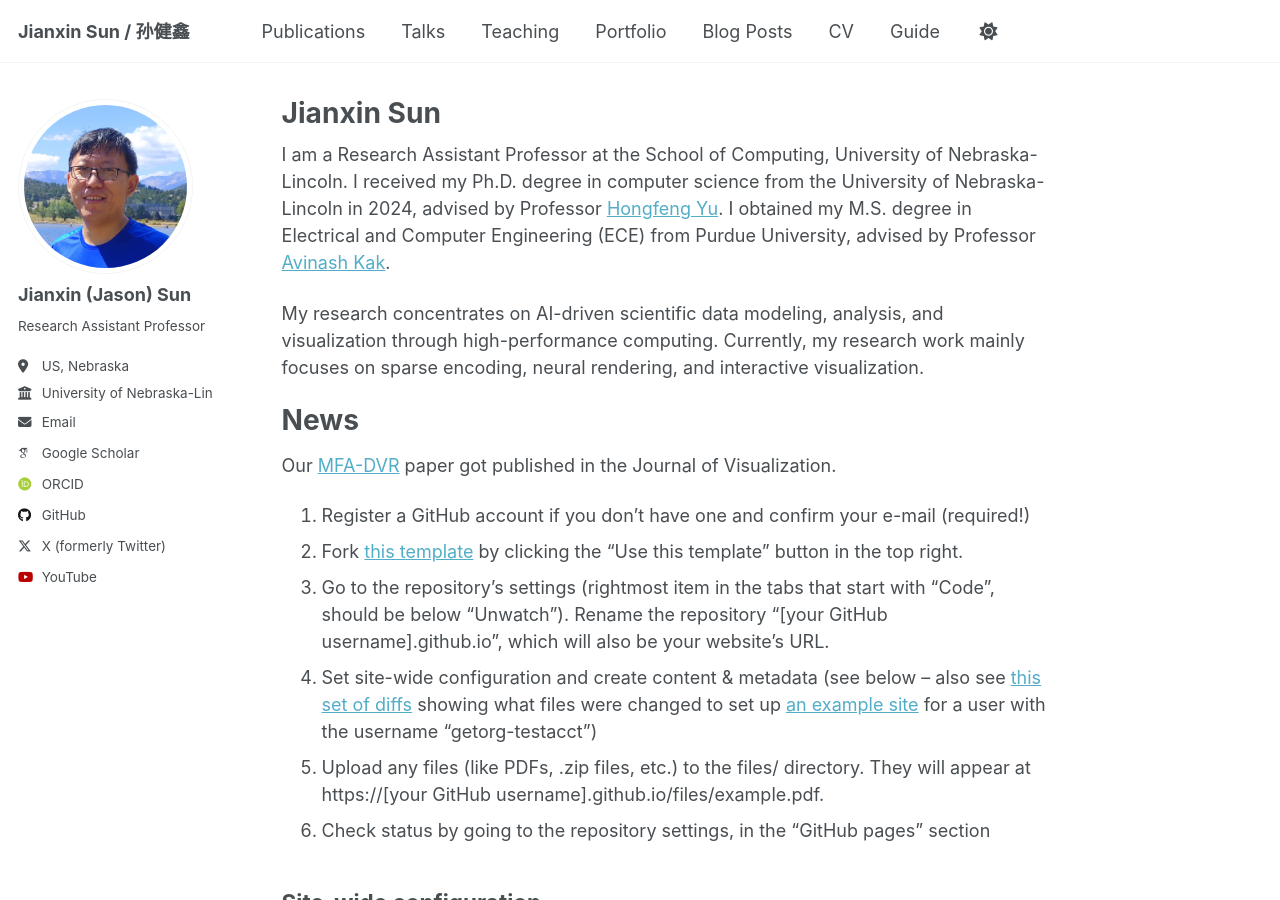
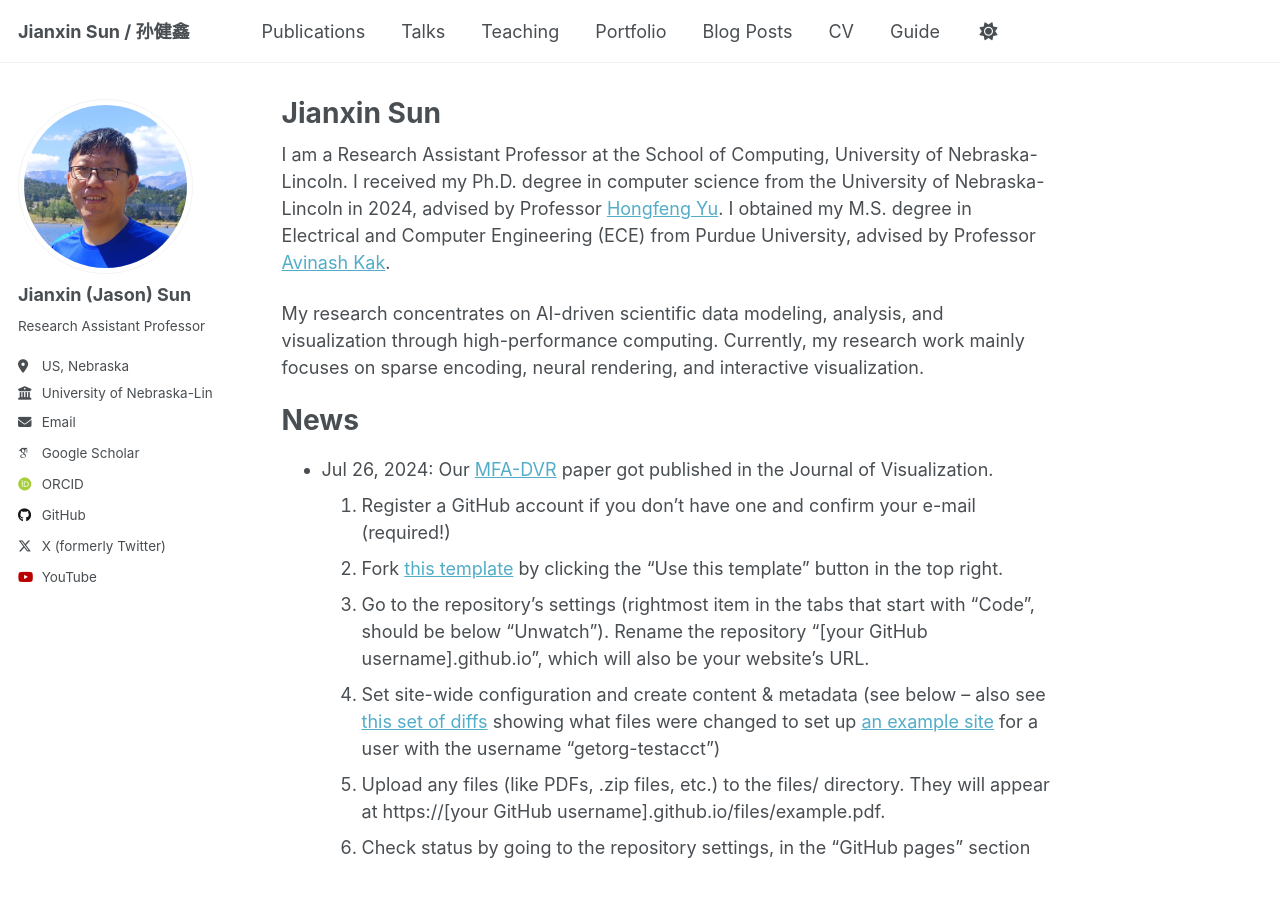
Before and after one commit to sunjianxin/sunjianxin.github.io, a Jekyll site: the page built from _pages/about.md, in a window 1280 px wide and 900 px high. Built offline with Jekyll 4.4.1, drawn with Linux system fonts in a browser that asks for light colours; some web fonts are replaced.

Commit message:
Update about.md

```diff
--- a/_pages/about.md
+++ b/_pages/about.md
@@ -14,7 +14,7 @@
 
 News
 ======
-Our [MFA-DVR](https://link.springer.com/article/10.1007/s12650-023-00946-y) paper got published in the Journal of Visualization.
+- Jul 26, 2024: Our [MFA-DVR](https://link.springer.com/article/10.1007/s12650-023-00946-y) paper got published in the Journal of Visualization.
 1. Register a GitHub account if you don't have one and confirm your e-mail (required!)
 1. Fork [this template](https://github.com/academicpages/academicpages.github.io) by clicking the "Use this template" button in the top right.
 1. Go to the repository's settings (rightmost item in the tabs that start with "Code", should be below "Unwatch"). Rename the repository "[your GitHub username].github.io", which will also be your website's URL.
```
